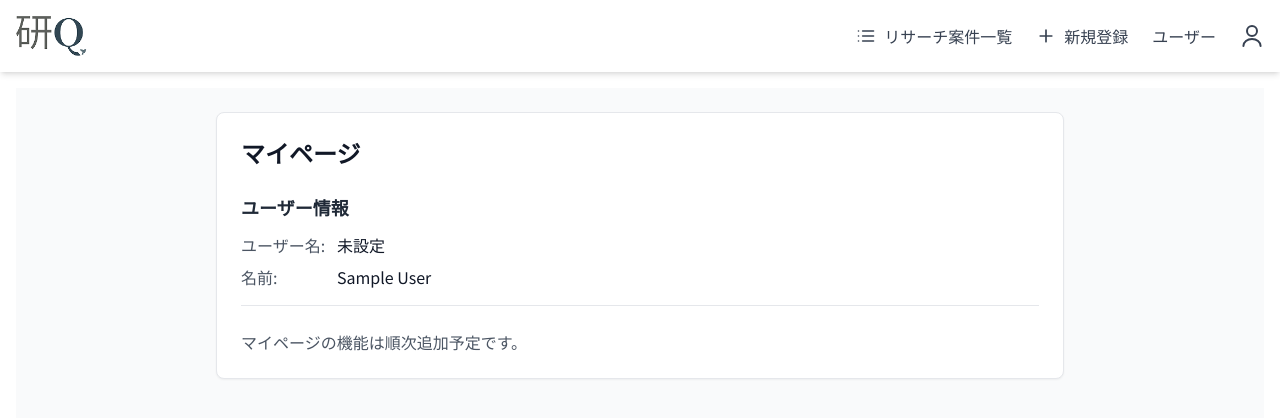
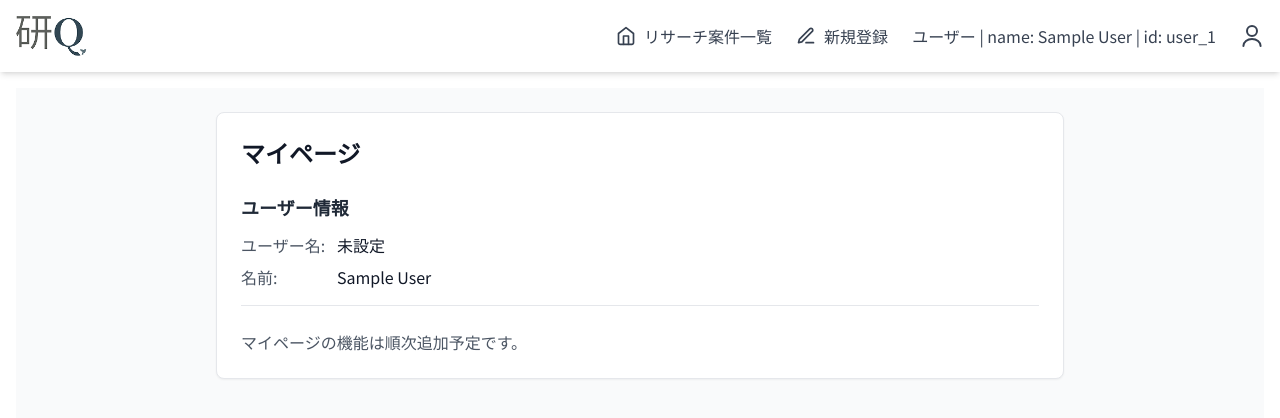
Before and after one commit to enakamizo/kenQ_POC_A_frontend, a Next.js app: page /mypage in a window 1280 px wide. Shown: the top 418 px of the page. Built offline with nearby package versions, Linux system fonts and the light colour scheme; no server answers; sample sign-in values are in the browser's storage.

Commit message:
header修正2

```diff
--- a/src/components/Header.tsx
+++ b/src/components/Header.tsx
@@ -45,7 +45,14 @@ const Header = () => {
             className="w-5 h-5"
           >
             <path
-              d="M8 6H21M8 12H21M8 18H21M3 6H3.01M3 12H3.01M3 18H3.01"
+              d="M3 9L12 2L21 9V20C21 20.5304 20.7893 21.0391 20.4142 21.4142C20.0391 21.7893 19.5304 22 19 22H5C4.46957 22 3.96086 21.7893 3.58579 21.4142C3.21071 21.0391 3 20.5304 3 20V9Z"
+              stroke="currentColor"
+              strokeWidth="2"
+              strokeLinecap="round"
+              strokeLinejoin="round"
+            />
+            <path
+              d="M9 22V12H15V22"
               stroke="currentColor"
               strokeWidth="2"
               strokeLinecap="round"
@@ -69,7 +76,14 @@ const Header = () => {
             className="w-5 h-5"
           >
             <path
-              d="M12 5V19M5 12H19"
+              d="M12 20H21"
+              stroke="currentColor"
+              strokeWidth="2"
+              strokeLinecap="round"
+              strokeLinejoin="round"
+            />
+            <path
+              d="M16.5 3.5C16.8978 3.10217 17.4374 2.87868 18 2.87868C18.2786 2.87868 18.5544 2.93355 18.8118 3.04014C19.0692 3.14674 19.303 3.303 19.5 3.5C19.697 3.697 19.8533 3.93085 19.9599 4.18823C20.0665 4.44561 20.1213 4.72141 20.1213 5C20.1213 5.27859 20.0665 5.55439 19.9599 5.81177C19.8533 6.06915 19.697 6.303 19.5 6.5L7 19L3 20L4 16L16.5 3.5Z"
               stroke="currentColor"
               strokeWidth="2"
               strokeLinecap="round"
@@ -80,7 +94,9 @@ const Header = () => {
         </Link>
 
         {/* ユーザーID */}
-        <span className="text-gray-700">{userID}</span>
+        <span className="text-gray-700">
+          {userID} | name: {session?.user?.name} | id: {session?.user?.id}
+        </span>
 
         {/* ログアウトアイコン */}
         <button
```
